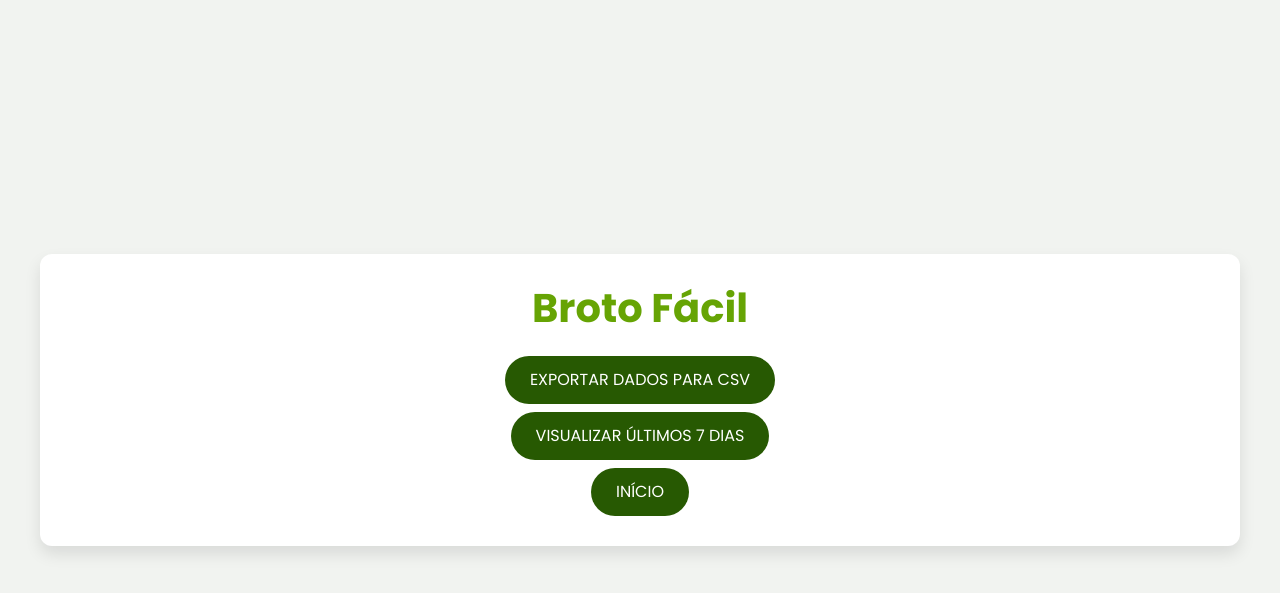
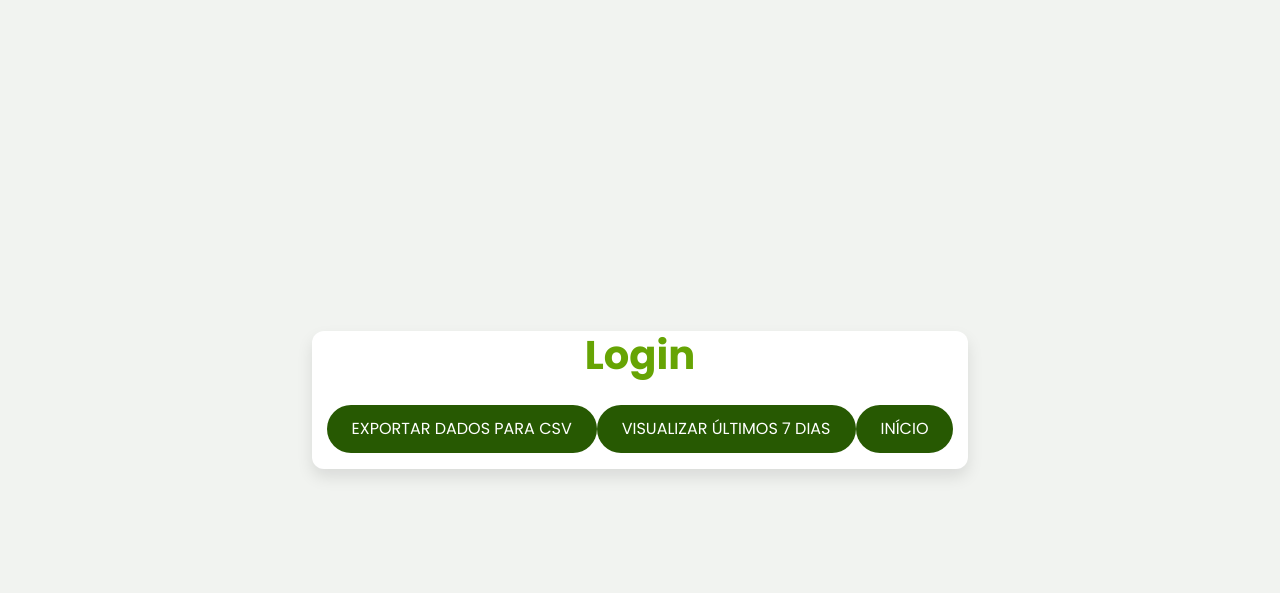
Before and after one commit to kevinwduran/esp32-brotofacil, a Flask app: template flask/app/templates/dashboard.html in a window 1280 px wide. Shown: the top 593 px of the page. Run offline with Flask 3, Linux system fonts and the light colour scheme; the template is opened without the code that fills it, so the values that code supplies are empty; some libraries are stand-ins or nearby versions.

Commit message:
alterações dashboard

```diff
--- a/flask/app/static/dashboard.css
+++ b/flask/app/static/dashboard.css
@@ -1,48 +1,12 @@
 
+/* .chart-container {
+    margin-top: 20px;
+    width: 100%;
+    max-width: 1000px;
+    margin-left: auto;
+    margin-right: auto;
+} */
 
-        .container {
-            max-width: 1200px;
-            background-color: white;
-            padding: 30px;
-            border-radius: 12px;
-            box-shadow: 0 8px 16px rgba(0, 0, 0, 0.1);
-            text-align: center;
-        }
-
-        .chart-container {
-            margin-top: 20px;
-            width: 100%;
-            max-width: 1000px;
-            margin-left: auto;
-            margin-right: auto;
-        }
-
-        /* Botão de voltar */
-        .btn-voltar {
-            margin-top: 30px;
-            padding: 10px 20px;
-            background-color: #27ae60;
-            color: white;
-            border: none;
-            border-radius: 5px;
-            font-size: 1rem;
-            cursor: pointer;
-            transition: background-color 0.3s ease;
-        }
-
-        .btn-voltar:hover {
-            background-color: #219150;
-        }
-
-        /* Responsividade */
-        @media (max-width: 768px) {
-            h1 {
-                font-size: 2rem;
-            }
-        }
-
-        @media (max-width: 576px) {
-            h1 {
-                font-size: 1.5rem;
-            }
-        }
+.dashboard {
+    min-width: 90vw;
+}
--- a/flask/app/static/styles.css
+++ b/flask/app/static/styles.css
@@ -1,6 +1,7 @@
 @import url('https://fonts.googleapis.com/css2?family=League+Gothic&display=swap');
 @import url('https://fonts.googleapis.com/css2?family=League+Gothic&family=Quicksand:wght@300..700&display=swap');
 @import url('https://fonts.googleapis.com/css2?family=League+Gothic&family=Poppins:ital,wght@0,100;0,200;0,300;0,400;0,500;0,600;0,700;0,800;0,900;1,100;1,200;1,300;1,400;1,500;1,600;1,700;1,800;1,900&family=Quicksand:wght@300..700&display=swap');
+@import '/dashboard.css';
 
 * {
     margin: 0;
--- a/flask/app/templates/dashboard.html
+++ b/flask/app/templates/dashboard.html
@@ -1,53 +1,21 @@
-<!DOCTYPE html>
-<html lang="pt-br">
-  <head>
-    <meta charset="UTF-8" />
-    <meta name="viewport" content="width=device-width, initial-scale=1.0" />
-    <title>Dashboard de Temperatura e Umidade</title>
-    <link
-      href="https://stackpath.bootstrapcdn.com/bootstrap/4.5.2/css/bootstrap.min.css"
-      rel="stylesheet"
-    />
-    <link
-      rel="stylesheet"
-      href="{{ url_for('static', filename='styles.css') }}"
-    />
-    <link
-      rel="stylesheet"
-      href="{{ url_for('static', filename='dashboard.css') }}"
-    />
-  </head>
-  <body>
-    <div class="container">
-      <h1 class="title">Broto Fácil</h1>
+{% extends "layout.html" %} {% block title %}Dashboard - Broto Fácil{% endblock
+%} {% block content %}
 
-      <div class="chart-container">
-        <!-- Gráfico-->
-        {{ combined_graph|safe }}
-      </div>
-
-      <div class="button-container mt-4">
-        <!-- Botão para exportar CSV -->
+<div class="container box-access">
+  <h1 class="title">Login</h1>
+  <div class="col">
+    <div class="row">{{ combined_graph|safe }}</div>
+    <div class="row cta-part d-flex justify-content-between">
       <a href="{{ url_for('exportar_csv') }}" class="btn btn-custom"
         >Exportar Dados para CSV</a
       >
-      </div>
-
-      <div class="button-container mt-2">
-        <!-- Botão para atualizar a visualização -->
       <a href="{{ url_for('dashboard') }}" class="btn btn-custom"
         >Visualizar Últimos 7 Dias</a
       >
-      </div>
-
-      <div class="button-container mt-2">
       <a href="{{ url_for('index') }}">
         <button class="btn btn-custom">Início</button>
       </a>
     </div>
   </div>
-    <script src="https://code.jquery.com/jquery-3.5.1.slim.min.js"></script>
-    <script src="https://cdn.jsdelivr.net/npm/@popperjs/core@2.9.3/dist/umd/popper.min.js"></script>
-    <script src="https://stackpath.bootstrapcdn.com/bootstrap/4.5.2/js/bootstrap.min.js"></script>
-  </body>
-</html>
+</div>
+{% endblock %}
--- /dev/null
+++ b/flask/app/templates/layout.html
@@ -0,0 +1,23 @@
+<!DOCTYPE html>
+<html lang="pt-BR">
+  <head>
+    <meta charset="UTF-8" />
+    <meta name="viewport" content="width=device-width, initial-scale=1.0" />
+    <title>{% block title %}Meu Aplicativo{% endblock %}</title>
+
+    <link
+      href="https://stackpath.bootstrapcdn.com/bootstrap/4.5.2/css/bootstrap.min.css"
+      rel="stylesheet"
+    />
+    <link
+      rel="stylesheet"
+      href="{{ url_for('static', filename='styles.css') }}"
+    />
+  </head>
+  <body>
+    <main>{% block content %} {% endblock %}</main>
+    <script src="https://code.jquery.com/jquery-3.5.1.slim.min.js"></script>
+    <script src="https://cdn.jsdelivr.net/npm/@popperjs/core@2.9.3/dist/umd/popper.min.js"></script>
+    <script src="https://stackpath.bootstrapcdn.com/bootstrap/4.5.2/js/bootstrap.min.js"></script>
+  </body>
+</html>
```
Also changed, not shown: flask/app/templates/index.html (+3 -21 lines), flask/app/templates/login.html (+17 -19 lines). Lines whose indentation alone changed are shown as unchanged.
